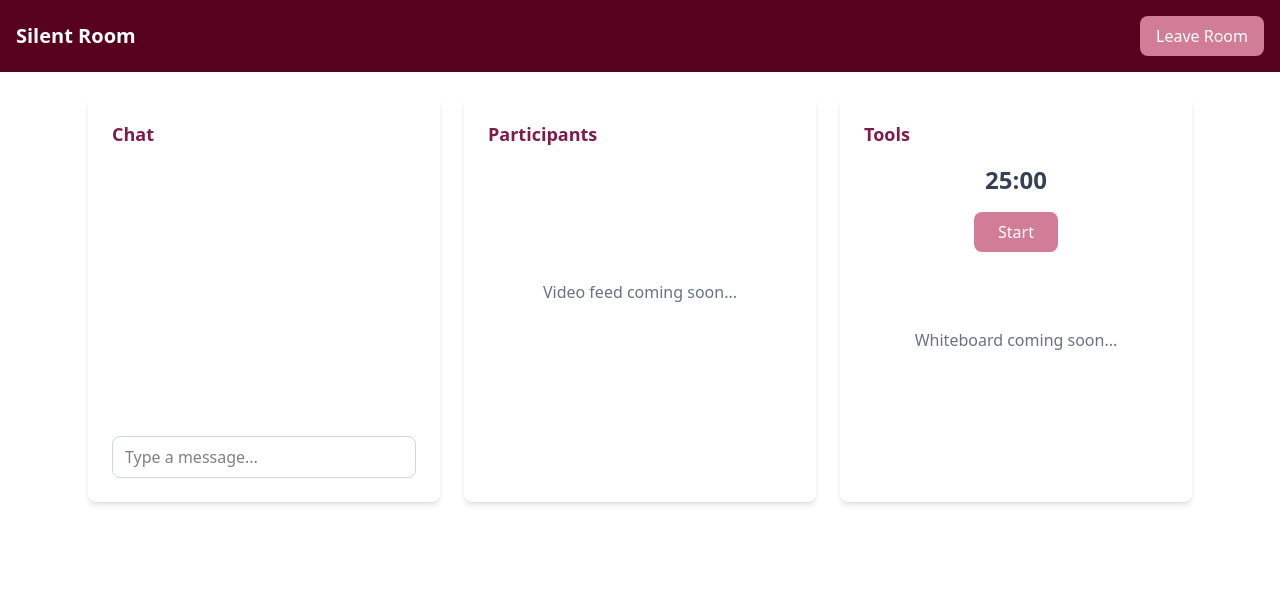
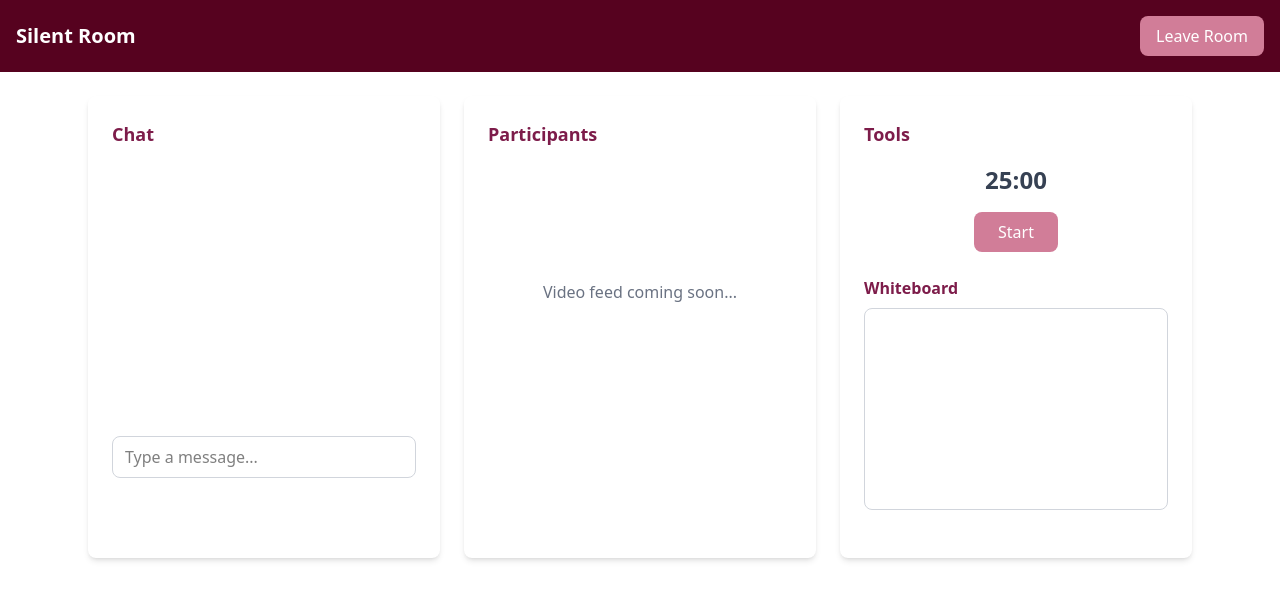
Before and after one commit to Gidayi-dev/Virty, a React (Vite) app: page /studyroom in a window 1280 px wide. Shown: the top 600 px of the page. Built offline with nearby package versions, Linux system fonts and the light colour scheme.

Commit message:
white board

```diff
--- a/package.json
+++ b/package.json
@@ -11,9 +11,11 @@
   },
   "dependencies": {
     "@tailwindcss/vite": "^4.0.3",
+    "konva": "^9.3.6",
     "react": "^18.3.1",
     "react-dom": "^18.3.1",
     "react-icons": "^5.4.0",
+    "react-konva": "^18.2.10",
     "react-router-dom": "^7.1.5",
     "react-toastify": "^11.0.3",
     "tailwindcss": "^4.0.3"
--- a/src/components/rooms/studyroom.jsx
+++ b/src/components/rooms/studyroom.jsx
@@ -2,19 +2,20 @@ import React, { useState, useEffect } from 'react';
 import { useNavigate, useLocation } from 'react-router-dom';
 import { ToastContainer, toast } from 'react-toastify';
 import 'react-toastify/dist/ReactToastify.css';
+import { Stage, Layer, Line } from 'react-konva';
 
 const StudyRoom = () => {
   const [messages, setMessages] = useState([]);
   const [newMessage, setNewMessage] = useState('');
-  const [timer, setTimer] = useState(25 * 60); // 25 minutes in seconds
+  const [timer, setTimer] = useState(25 * 60);
   const [timerRunning, setTimerRunning] = useState(false);
+  const [lines, setLines] = useState([]);
+  const [isDrawing, setIsDrawing] = useState(false);
   const navigate = useNavigate();
   const location = useLocation();
 
-  // Get room type from navigation state (passed from Dashboard)
   const roomType = location.state?.roomType || 'Silent';
 
-  // Pomodoro Timer Logic
   useEffect(() => {
     let interval;
     if (timerRunning && timer > 0) {
@@ -24,7 +25,7 @@ const StudyRoom = () => {
     } else if (timer === 0) {
       toast.success('Pomodoro complete! Take a break.', { autoClose: 2000 });
       setTimerRunning(false);
-      setTimer(25 * 60); // Reset to 25 minutes
+      setTimer(25 * 60);
     }
     return () => clearInterval(interval);
   }, [timerRunning, timer]);
@@ -58,9 +59,28 @@ const StudyRoom = () => {
     return `${mins}:${secs < 10 ? '0' + secs : secs}`;
   };
 
+  // Whiteboard Drawing Logic
+  const handleMouseDown = (e) => {
+    setIsDrawing(true);
+    const pos = e.target.getStage().getPointerPosition();
+    setLines([...lines, { points: [pos.x, pos.y] }]);
+  };
+
+  const handleMouseMove = (e) => {
+    if (!isDrawing) return;
+    const stage = e.target.getStage();
+    const point = stage.getPointerPosition();
+    let lastLine = lines[lines.length - 1];
+    lastLine.points = lastLine.points.concat([point.x, point.y]);
+    setLines([...lines.slice(0, -1), lastLine]);
+  };
+
+  const handleMouseUp = () => {
+    setIsDrawing(false);
+  };
+
   return (
     <div className="min-h-screen bg-white">
-      {/* Top Navigation Bar */}
       <div className="bg-[#56021F] text-white p-4 flex justify-between items-center">
         <h1 className="text-xl font-bold">{roomType} Room</h1>
         <div className="flex items-center space-x-4">
@@ -73,9 +93,7 @@ const StudyRoom = () => {
         </div>
       </div>
 
-      {/* Main Content */}
       <div className="p-6 max-w-6xl mx-auto grid grid-cols-1 md:grid-cols-3 gap-6">
-        {/* Chat Section */}
         <div className="md:col-span-1 bg-white p-6 rounded-lg shadow-md">
           <h2 className="text-lg font-semibold text-[#7D1C4A] mb-4">Chat</h2>
           <div className="h-64 overflow-y-auto mb-4">
@@ -97,7 +115,6 @@ const StudyRoom = () => {
           </form>
         </div>
 
-        {/* Video/Participants Section (Placeholder) */}
         <div className="md:col-span-1 bg-white p-6 rounded-lg shadow-md">
           <h2 className="text-lg font-semibold text-[#7D1C4A] mb-4">Participants</h2>
           <div className="h-64 flex items-center justify-center text-gray-500">
@@ -105,10 +122,8 @@ const StudyRoom = () => {
           </div>
         </div>
 
-        {/* Tools Section */}
         <div className="md:col-span-1 bg-white p-6 rounded-lg shadow-md">
           <h2 className="text-lg font-semibold text-[#7D1C4A] mb-4">Tools</h2>
-          {/* Pomodoro Timer */}
           <div className="text-center mb-6">
             <p className="text-2xl font-bold text-gray-700 mb-4">{formatTime(timer)}</p>
             <button
@@ -118,9 +133,29 @@ const StudyRoom = () => {
               {timerRunning ? 'Pause' : 'Start'}
             </button>
           </div>
-          {/* Whiteboard Placeholder */}
-          <div className="h-32 flex items-center justify-center text-gray-500">
-            <p>Whiteboard coming soon...</p>
+          <div className="mb-6">
+            <h3 className="text-md font-semibold text-[#7D1C4A] mb-2">Whiteboard</h3>
+            <Stage
+              width={300}
+              height={200}
+              onMouseDown={handleMouseDown}
+              onMouseMove={handleMouseMove}
+              onMouseUp={handleMouseUp}
+              className="border border-gray-300 rounded-lg"
+            >
+              <Layer>
+                {lines.map((line, i) => (
+                  <Line
+                    key={i}
+                    points={line.points}
+                    stroke="#7D1C4A"
+                    strokeWidth={2}
+                    tension={0.5}
+                    lineCap="round"
+                  />
+                ))}
+              </Layer>
+            </Stage>
           </div>
         </div>
       </div>
```
Also changed, not shown: 1 other file (tests, documents, lock files or other folders).
